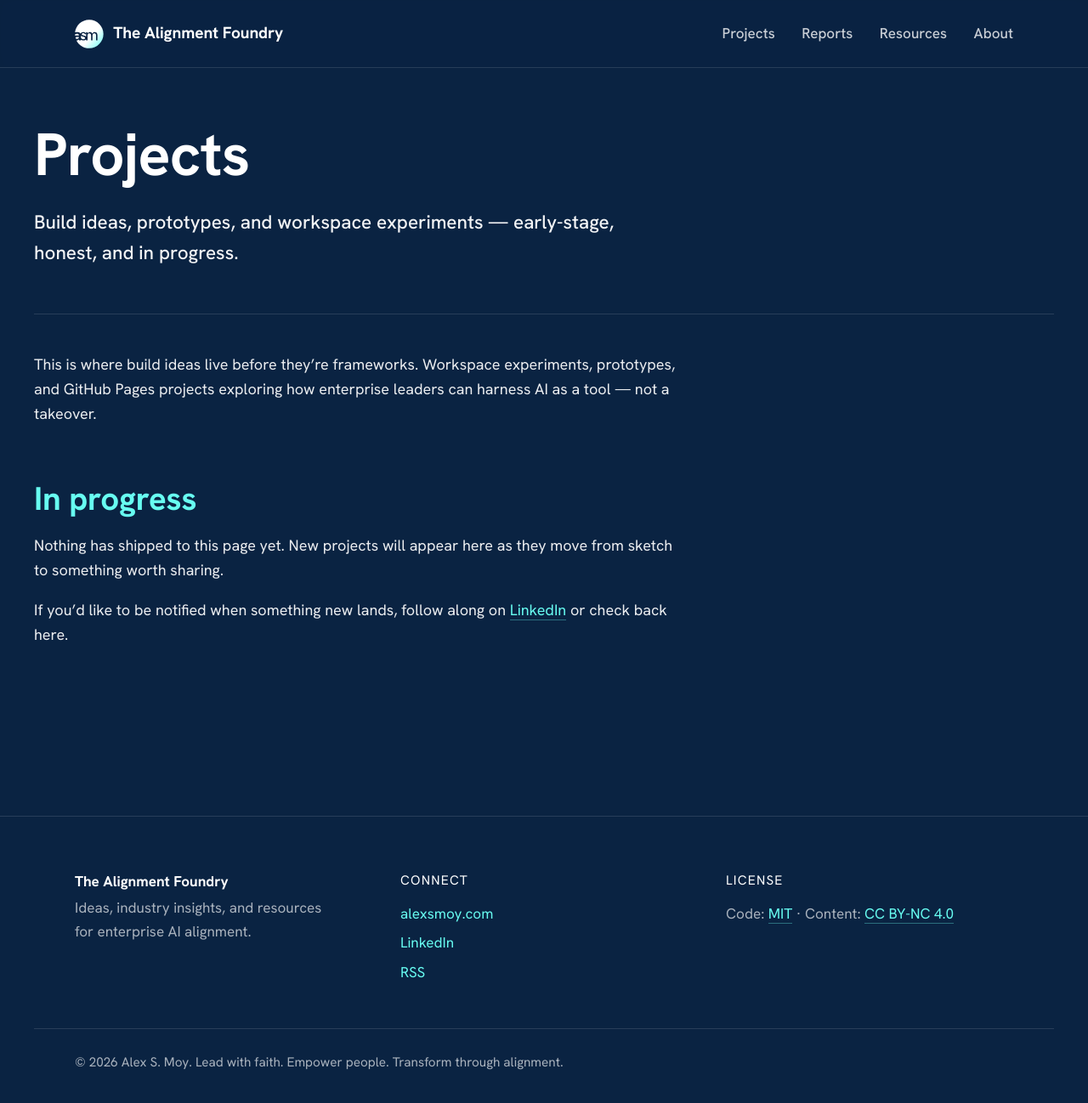
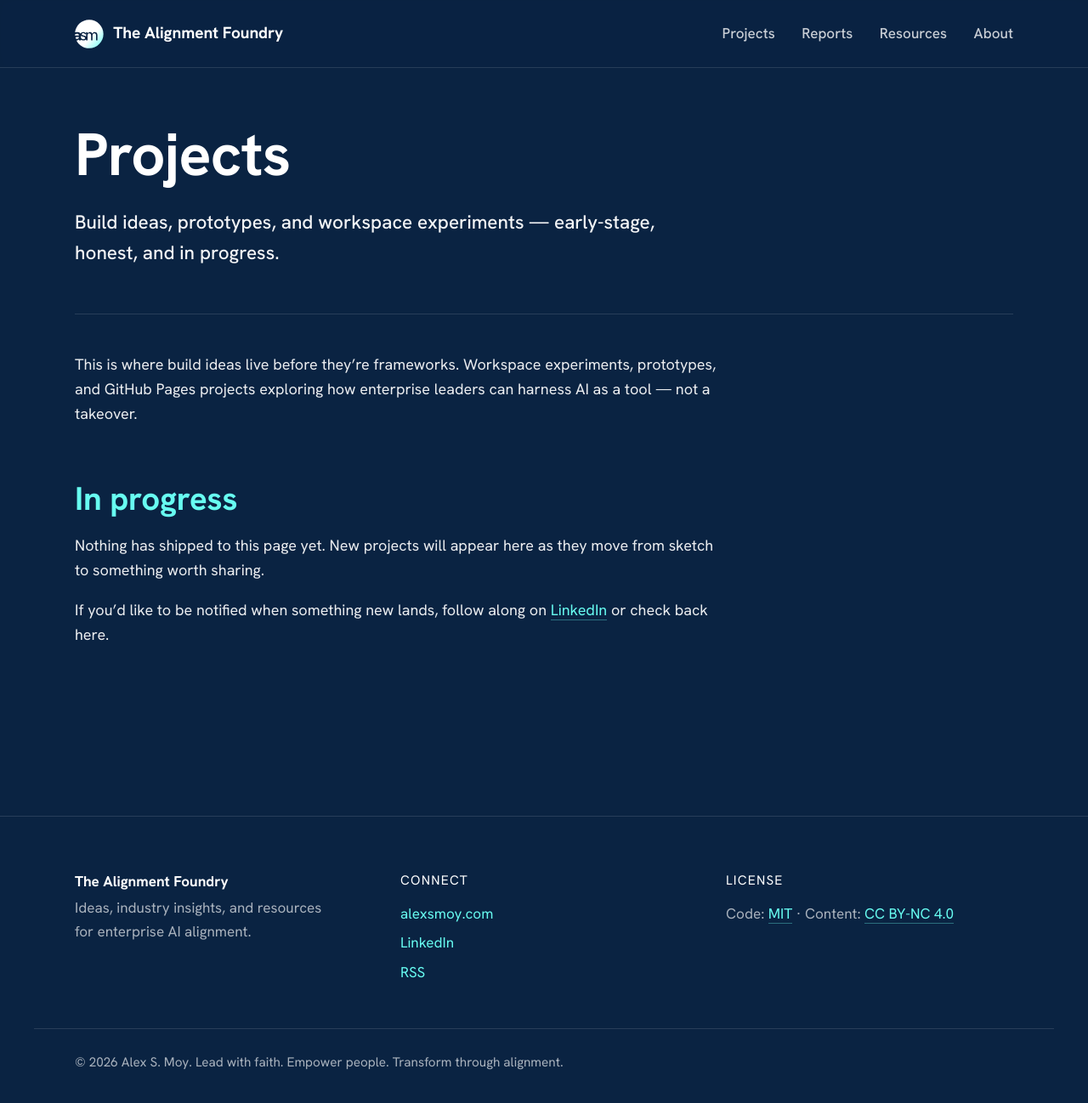
Before and after one commit to alexsmoy/alignment-foundry, a Jekyll site: the page built from docs/projects.md, in a window 1280 px wide and 1299 px high. Shown: the whole window at 85% size. Built offline with Jekyll 4.4.1, drawn with Linux system fonts in a browser that asks for light colours.

Commit message:
Fix inner pages rendering edge-to-edge instead of padded
The .page wrapper carries both `container` and `page` classes. Both set
the `padding` shorthand, and `.page` (declared later, equal specificity)
won the cascade — its `padding: 3.5rem 0 5rem` zeroed the horizontal
gutter that `.container` provides. Projects, Reports, Resources, About,
and 404 therefore rendered full-bleed.

Switch `.page` to padding-top/padding-bottom longhand so `.container`'s
responsive gutters (48/24/16px) survive and body content mirrors the nav.

https://claude.ai/code/session_01XzprZZsM1bdZXNFyXPwwcR

```diff
--- a/docs/assets/css/style.scss
+++ b/docs/assets/css/style.scss
@@ -255,7 +255,9 @@ pre code { background: transparent; color: var(--text); padding: 0; }
 /* Page layout ============================================================ */
 
 .page {
-  padding: 3.5rem 0 5rem;
+  /* Longhand so it doesn't clobber the horizontal gutter from .container. */
+  padding-top: 3.5rem;
+  padding-bottom: 5rem;
 }
 
 .page-header {
```
